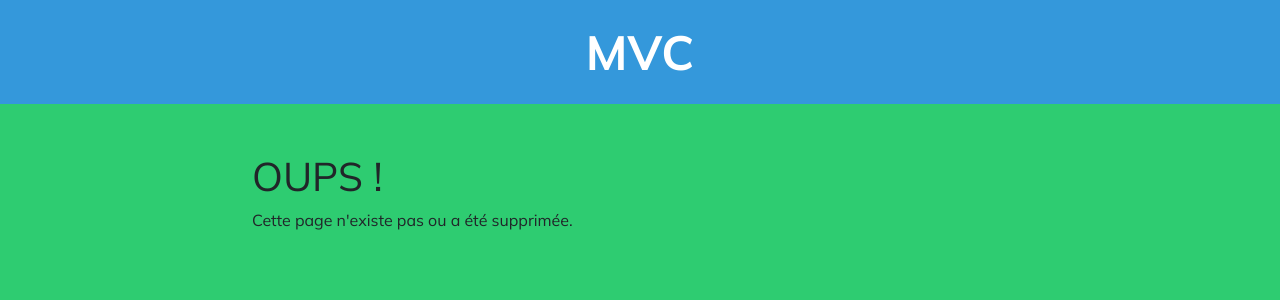
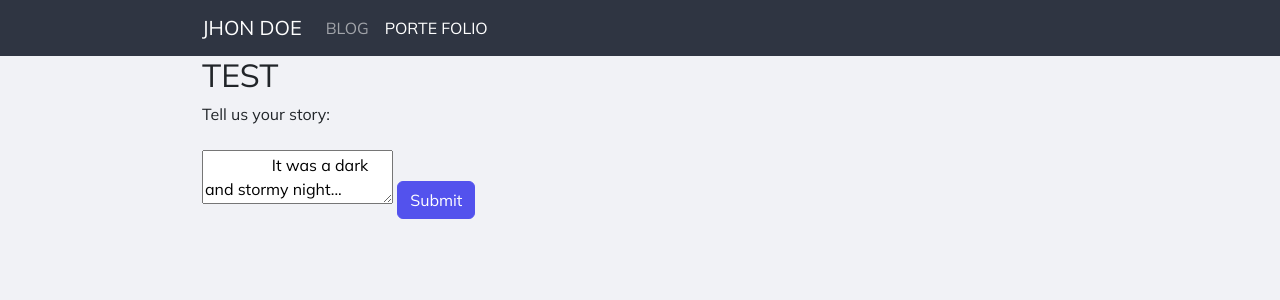
Before and after one commit to orabillon/PorteFolioBlog, a PHP site: page /test in a window 1280 px wide. Shown: the top 300 px of the page. Run offline with PHP 8.4, Linux system fonts and the light colour scheme; data that the repository does not hold is empty; some libraries are stand-ins or nearby versions.

Commit message:
Session 2102
- modification du poc utilisation tiny
- mise en place du theme
-mise en place de la navigation de base

```diff
--- a/controller/controller.php
+++ b/controller/controller.php
@@ -7,5 +7,9 @@ function home() {
     $userManager        = new UserManager();
     $requete            = $userManager->getUsers();
 
-    require('../view/usersView.php');
+    require('../view/homeView.php');
 }
+
+function test(){
+    require('../view/testView.php');
+}
--- a/public/index.php
+++ b/public/index.php
@@ -16,10 +16,15 @@ try {
     }
     else {
         $PageEnCours = getUri($_SERVER['REQUEST_URI']);
+
         if($PageEnCours != ""){
             if ($PageEnCours == "home" || $PageEnCours == "accueil" ) {
                 home();
             }
+            elseif ($PageEnCours == "test") {
+                test();
+            }
+            else
             {
                 throw new Exception("Cette page n'existe pas ou a été supprimée.");
             }
--- a/public/styles/scss/defaut.scss
+++ b/public/styles/scss/defaut.scss
@@ -4,14 +4,17 @@
 @import "../../../node_modules/bootstrap/scss/functions";
 @import "../../../node_modules/bootstrap/scss/variables";
 
-// Definition couleur existante
-$primary:  #3498db;
-$danger: #48dbfb;
-
-
-// Creation nouvelle couleur
+// Creation nouvelle couleur + redefinition
 $custom-colors: (
-        "toto": #2ecc71
+        "primary" :#5352ed,
+        "secondary": #70a1ff,
+        "success": #2ed573,
+        "info": #7bed9f,
+        "warning": #ff7f50,
+        "danger": #ff4757,
+        "light": #ced6e0,
+        "dark": #2f3542,
+        "corp": #f1f2f6
 );
 
 // Merge maps
@@ -26,8 +29,6 @@ html, body {
 }
 
 header {
-  background-color: $primary;
-  color: white;
   padding: 1rem;
   text-align: center;
   font-weight: bold;
@@ -36,6 +37,6 @@ header {
 }
 
 .container {
-  width: 800px;
+  width: 900px;
   margin: auto;
 }
--- a/view/base.php
+++ b/view/base.php
@@ -11,13 +11,34 @@
     <link rel="preconnect" href="https://fonts.googleapis.com">
     <link rel="preconnect" href="https://fonts.gstatic.com" crossorigin>
     <link href="https://fonts.googleapis.com/css2?family=Mulish:wght@200;300;400;700;900&display=swap" rel="stylesheet">
+    <script src="https://cdn.tiny.cloud/1/400zolj9w30s1n9784ub2mmanothoc1ppp4olruvuhsg1mg0/tinymce/6/tinymce.min.js" referrerpolicy="origin"></script>
+    <script src="https://cdn.jsdelivr.net/npm/bootstrap@5.0.2/dist/js/bootstrap.bundle.min.js"></script>
+
 </head>
 
-<body class="bg-toto">
+<body class="bg-corp">
+<nav class="navbar navbar-dark bg-dark navbar-expand-md">
+    <div class="container">
+        <div class="navbar-brand">
+            JHON DOE
+        </div>
+        <!-- Le bouton s'affichera en petit écran -->
+        <button class="navbar-toggler" data-bs-toggle="collapse" data-bs-target="#MenuDeroulant">
+            <span class="navbar-toggler-icon"></span>
+        </button>
 
-<header>
-    <span>MVC</span>
-</header>
+        <div class="collapse navbar-collapse "  id="MenuDeroulant">
+            <ul class="navbar-nav">
+                <li class="nav-item ">
+                    <a href="home" class="nav-link <?php if ($BlogActif){ echo 'active';} ?> ">BLOG</a>
+                </li>
+                <li class="nav-item">
+                    <a href="test" class="nav-link <?php if ($PorteFolioActif){ echo 'active';} ?>">PORTE FOLIO</a>
+                </li>
+            </ul>
+        </div>
+    </div>
+</nav>
 
 <?= $content ?>
 
--- a/view/errorView.php
+++ b/view/errorView.php
@@ -15,4 +15,4 @@ ob_start();
 $content = ob_get_clean();
 
 require('base.php');
-?><?php
+?>
--- a/view/homeView.php
+++ b/view/homeView.php
@@ -1,5 +1,6 @@
 <?php
 $title = "Accueil";
+$BlogActif = true;
 
 ob_start();
 ?>
@@ -11,6 +12,7 @@ ob_start();
 
 </section>
 
+
 <?php
 $content = ob_get_clean();
 
--- /dev/null
+++ b/view/testView.php
@@ -0,0 +1,35 @@
+<?php
+$title = "Test";
+$PorteFolioActif = true;
+$content = "<h1>TEST</h1>";
+ob_start();
+?>
+    <form action="test" method="post">
+        <section class="container">
+            <h2>TEST</h2>
+            <label>Tell us your story:</label>
+            <br>
+            <br>
+            <textarea id="default-editor">
+                It was a dark and stormy night...
+            </textarea>
+            <button type="submit" class="btn  btn-primary">Submit</button>
+        </section>
+    </form>
+    <script>
+        tinymce.init({
+            selector: 'textarea#default-editor',
+            referrer_policy: 'origin',
+            toolbar: 'undo redo | blocks fontfamily fontsize | bold italic underline strikethrough | link image media table mergetags | addcomment showcomments | spellcheckdialog a11ycheck typography | align lineheight | checklist numlist bullist indent outdent | emoticons charmap | removeformat',
+            tinycomments_mode: 'embedded',
+            tinycomments_author: 'Author name',
+            mergetags_list: [
+                { value: 'First.Name', title: 'First Name' },
+                { value: 'Email', title: 'Email' },
+            ]
+        });
+    </script>
+<?php
+$content = ob_get_clean();
+
+require('base.php');
```
Also changed, not shown: view/usersView.php (+46 -0 lines), README.md, public/styles/css/defaut.css, 1 other file.
